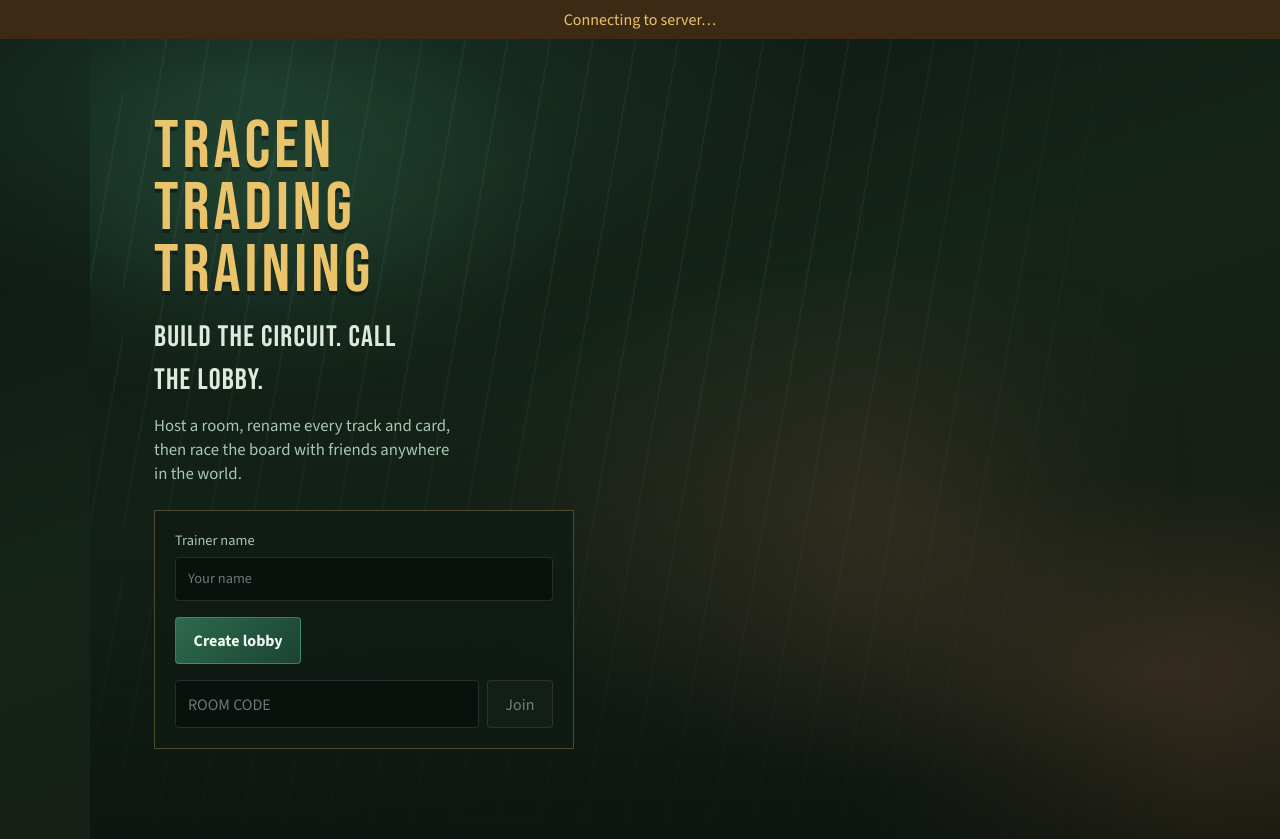
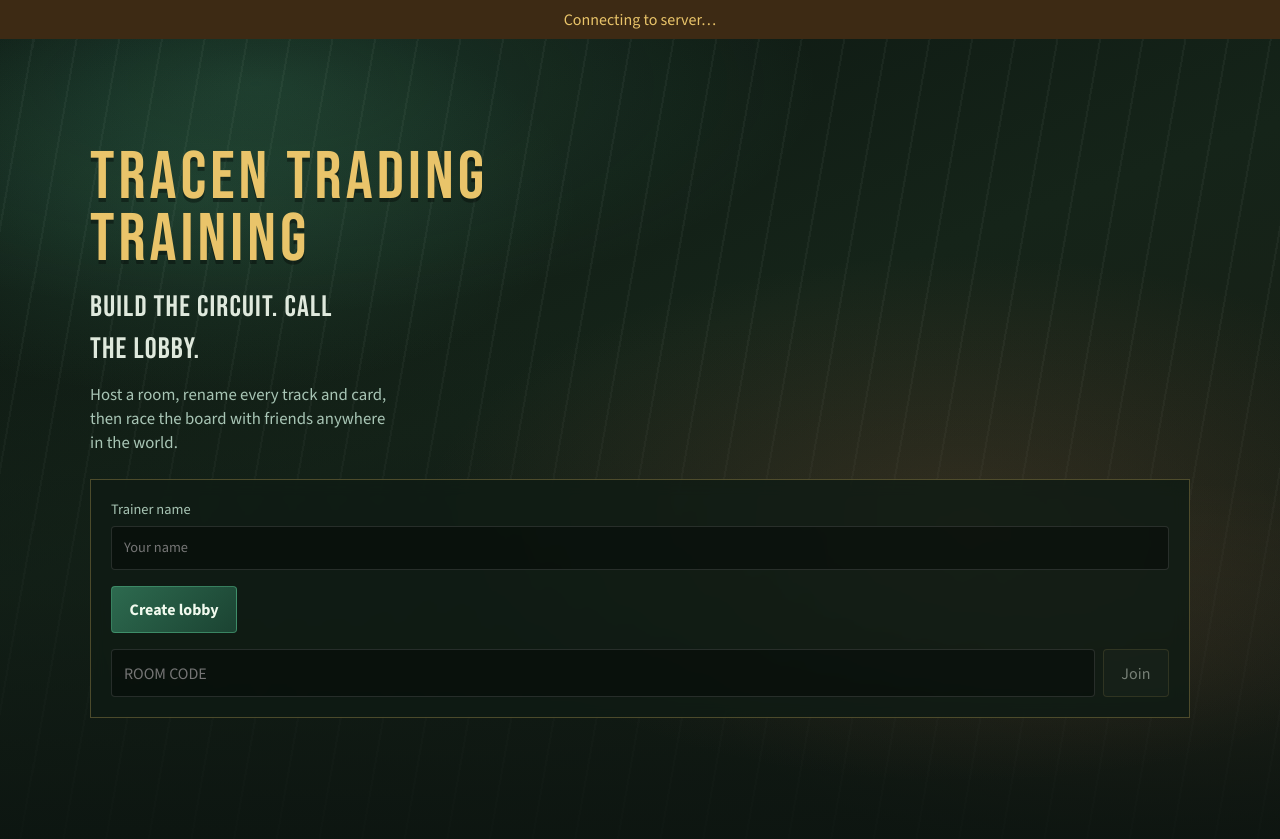
Before and after one commit to DannyNavi/tracentradingacademy, a React (Vite) app: page / in a window 1280 px wide. Built offline with nearby package versions, Linux system fonts and the light colour scheme; no server answers.

Commit message:
Make home atmosphere full-bleed to remove edge seam

```diff
--- a/src/App.css
+++ b/src/App.css
@@ -137,11 +137,18 @@ button {
   align-content: center;
   gap: 1.5rem;
   padding: 1.75rem clamp(1.25rem, 5vw, 4rem) 2.5rem;
-  max-width: 1100px;
-  margin: 0 auto;
+  width: 100%;
+  margin: 0;
   overflow-x: clip;
   overflow-y: visible;
   isolation: isolate;
+}
+
+.home > *:not(.home-atmosphere) {
+  max-width: 1100px;
+  width: 100%;
+  justify-self: start;
+  margin-left: max(0px, calc((100% - 1100px) / 2));
 }
 
 .home-atmosphere {
@@ -165,7 +172,7 @@ button {
   transform-origin: 50% 80%;
   animation: lane-drift 14s linear infinite;
   pointer-events: none;
-  mask-image: linear-gradient(90deg, #000 0%, #000 70%, transparent 100%);
+  mask-image: none;
 }
 
 @keyframes lane-drift {
```
